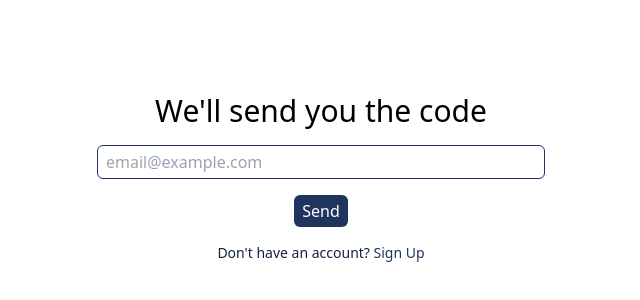
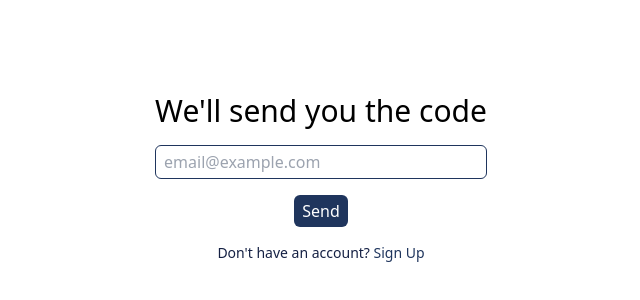
Before and after one commit to Raina-Moon/korip-web, a Next.js app: page /reset-password in a window 1280 px wide. Shown: the part 222-522 px from the top of the page, without its empty margins (319-959 px from the left). Built offline with nearby package versions, Linux system fonts and the light colour scheme; no server answers.

Commit message:
✨feat : implement reset password email submission with error handling

```diff
--- a/src/app/reset-password/page.tsx
+++ b/src/app/reset-password/page.tsx
@@ -2,24 +2,37 @@
 
 import { useRouter, useSearchParams } from "next/navigation";
 import React, { useState } from "react";
+import { useAppDispatch } from "../store/hooks";
+import { sendResetCode } from "../lib/reset-password/resetPasswordThunk";
 
 const ResetPwdPage = () => {
   const [email, setEmail] = useState("");
   const router = useRouter();
   const params = useSearchParams();
+  const dispatch = useAppDispatch();
 
   const handleSubmit = async (e: React.FormEvent) => {
     e.preventDefault();
 
     try {
-      router.push(`/reset-password/${email}?token=${params.get("token")}`);
+      const result = await dispatch(sendResetCode(email));
+      if (sendResetCode.fulfilled.match(result)) {
+        router.push(`/reset-password/verify-reset?email=${email}`);
+      } else {
+        alert("Failed to send reset code. Please try again.");
+      }
     } catch (err) {
       console.error("Error during password reset:", err);
+      alert("Unexpected error occurred. Please try again later.");
     }
   };
 
   return (
     <div className="flex flex-col items-center justify-center h-screen gap-4">
+      <form
+        onSubmit={handleSubmit}
+        className="flex flex-col items-center gap-4"
+      >
         <h2 className="text-3xl">We'll send you the code</h2>
         <input
           type="email"
@@ -29,7 +42,13 @@ const ResetPwdPage = () => {
           onChange={(e) => setEmail(e.target.value)}
           className="border border-primary-700 rounded-md px-2 py-1 outline-none w-full max-w-md"
         />
-      <button onSubmit={handleSubmit} className="bg-primary-700 text-white px-2 py-1 rounded-md hover:bg-primary-500">Send</button>
+        <button
+          type="submit"
+          className="bg-primary-700 text-white px-2 py-1 rounded-md hover:bg-primary-500"
+        >
+          Send
+        </button>
+      </form>
       <p className="text-primary-800 text-sm">
         Don't have an account?{" "}
         <a href="/signup/email" className="text-primary-700 hover:underline">
```
Lines whose indentation alone changed are shown as unchanged.
